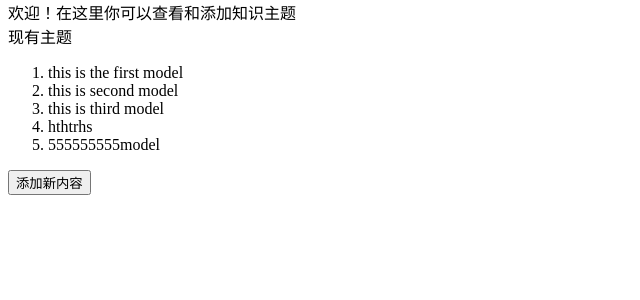
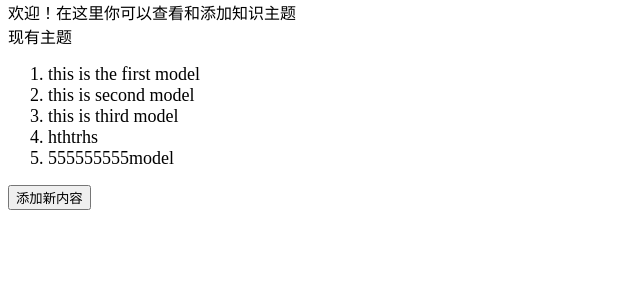
Before and after one commit to HSATAN/django, a Django app: template django-web/machinelearning/templates/machinelearning/topicdetail.html in a window 1280 px wide. Shown: the part 152-452 px from the top of the page, without its empty margins (0-640 px from the left). Run offline with Django 3.2, Linux system fonts and the light colour scheme; the template is opened without the code that fills it: values that come from a table or form of the project are taken from there, others are empty; data comes from the database, SQL or seed files in the repository.

Commit message:
fix font-size

```diff
--- a/django-web/machinelearning/templates/machinelearning/learn.html
+++ b/django-web/machinelearning/templates/machinelearning/learn.html
@@ -51,7 +51,7 @@ xmlhttp.send("topic="+topic);
 </section>
 <button id="newtopic">添加新主题</button>
 <form id="topicform" hidden>
-    <input maxlength="20" id="topicinput">
+    <input maxlength="20" id="topicinput"  style="font-size: large">
     <button type="button" id="addtopic">添加</button>
 </form>
 </body>
--- a/django-web/machinelearning/templates/machinelearning/topicdetail.html
+++ b/django-web/machinelearning/templates/machinelearning/topicdetail.html
@@ -45,14 +45,14 @@ xmlhttp.send("item="+topic);
 <div>现有主题</div>
     <ol id="topics">
     {% for item in items %}
-        <li>{{item}}</li>
+        <li style="font-size: large">{{item}}</li>
     {% empty %}
     {% endfor %}
     </ol>
 </section>
 <button id="newtopic">添加新内容</button>
 <form id="topicform" hidden>
-    <textarea id="item" cols="100" rows="20"></textarea>
+    <textarea id="item" cols="100" rows="20" style="font-size: large"></textarea>
     <button type="button" id="additem">添加</button>
 </form>
 </body>
```
